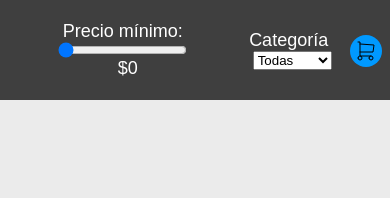
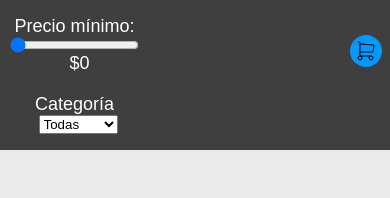
Before and after one commit to backfile/carrito-compras-react, a React (Vite) app: page / in a window 390 px wide. Shown: the top 198 px of the page. Built offline with nearby package versions, Linux system fonts and the light colour scheme.

Commit message:
add responsive design

```diff
--- a/src/App.css
+++ b/src/App.css
@@ -221,24 +221,50 @@ input:checked + .cart_empty{
   margin: 4px;
 }
 
-.cart-link{
-  padding: 4px;
-  text-decoration: none;
-  color: rgb(168, 168, 168);
-}
-
 .fullcart-title{
   color: white;
 }
 
+.fullcart-nav{
+  display: flex;
+  justify-content: space-between;
+  align-items: center;
+  width: 90%;
+}
+
+.link{
+  color: white;
+}
+
+.filter-container{
+  width: 100%;
+  display: flex;
+  justify-content: space-evenly;
+}
+
 @media (max-width: 550px) {
+    .home-header{
+      flex-direction: column;
+      height: 150px;
+      align-items: flex-start;
+    }
+
+    .filter-container{
+      width: auto;
+      flex-direction: column;
+      justify-content: center;
+      align-items: center;
+    }
+
     .min_price_container{
       flex-direction: column;
       text-align: center;
+      padding: 10px;
     }
     .category_container{
       display: flex;
       flex-direction: column;
       text-align: center;
+      padding: 10px;
     }
 }
--- a/src/App.jsx
+++ b/src/App.jsx
@@ -4,8 +4,6 @@ import "./App.css";
 import { BrowserRouter, Route, Routes } from "react-router-dom";
 import { FullCart } from "./pages/FullCart";
 import { Home } from "./pages/Home";
-
-
 
 function App() {
   return (
@@ -20,7 +18,5 @@ function App() {
       </ProductsProvider>
     </FiltersProvider>
   );
-
 }
-
-export default App
+export default App;
--- a/src/components/Cart.jsx
+++ b/src/components/Cart.jsx
@@ -3,8 +3,7 @@ import { RemoveCartIcon, CartIcon } from "./Icons";
 import { useId } from "react";
 import { Link } from "react-router-dom";
 
-
-export function ProductCart(){
+export function ProductCart() {
   const {
     productsCart,
     removeToCart,
@@ -50,8 +49,8 @@ export function ProductCart(){
         );
       })}
       {productsCart.length > 2 && (
-        <Link to="/Cart">
-          <p className="cart-link">Ver todos los productos...</p>
+        <Link className="link" to="/Cart">
+          <p>Ver todos los productos...</p>
         </Link>
       )}
     </ul>
@@ -59,9 +58,9 @@ export function ProductCart(){
 }
 
 export function Cart() {
-  const {productsCart} = useCart()
-  const inputCart = useId()
-  const isProductsCartEmpty = productsCart.length === 0
+  const { productsCart } = useCart();
+  const inputCart = useId();
+  const isProductsCartEmpty = productsCart.length === 0;
 
   return (
     <>
@@ -78,7 +77,7 @@ export function Cart() {
           </p>
         </div>
       ) : (
-          <ProductCart/>
+        <ProductCart />
       )}
     </>
   );
--- a/src/components/Filter.jsx
+++ b/src/components/Filter.jsx
@@ -20,7 +20,7 @@ export function Filter(){
     };
 
     return (
-      <>
+      <div className="filter-container">
         <div className="min_price_container">
           <label htmlFor={minPriceID}>Precio mínimo: </label>
           <input
@@ -42,6 +42,6 @@ export function Filter(){
             <option value="smartphones">Celulares</option>
           </select>
         </div>
-      </>
+      </div>
     );
 }
--- a/src/components/Header.jsx
+++ b/src/components/Header.jsx
@@ -2,7 +2,7 @@ import { Filter } from "./Filter";
 
 export function Header(){
     return (
-      <header>
+      <header className="home-header">
         <Filter/>
       </header>
     );
--- a/src/pages/FullCart.jsx
+++ b/src/pages/FullCart.jsx
@@ -1,14 +1,23 @@
 import { ProductFullCart } from "../components/ProductFullCart";
+import { useCart } from "../hocks/useCart";
+import { Link } from "react-router-dom";
 
-export function FullCart(){
+export function FullCart() {
+  const { productsCart } = useCart();
+
   return (
     <>
       <header>
-          <h1 className="fullcart-title">Carrito</h1>
+        <nav className="fullcart-nav">
+          <h1 className="fullcart-title">Carrito 🛒</h1>
+          <Link className="link" to="/">
+            Home
+          </Link>
+        </nav>
       </header>
       <main>
         <ul className="products fullcart">
-            <ProductFullCart />
+          {productsCart.length ? <ProductFullCart /> : <p>Carrito vacio</p>}
         </ul>
       </main>
     </>
```
Lines whose indentation alone changed are shown as unchanged.
